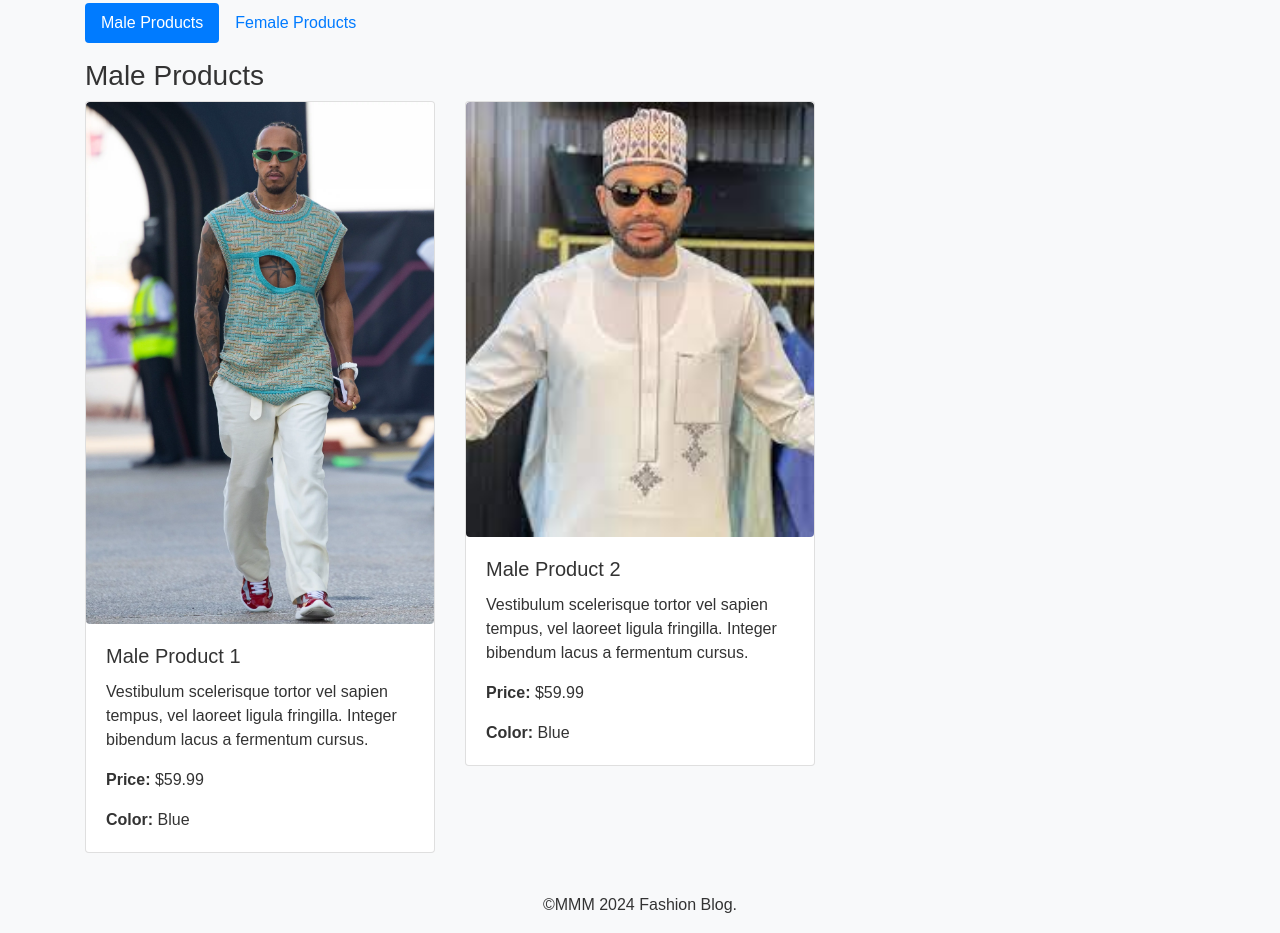
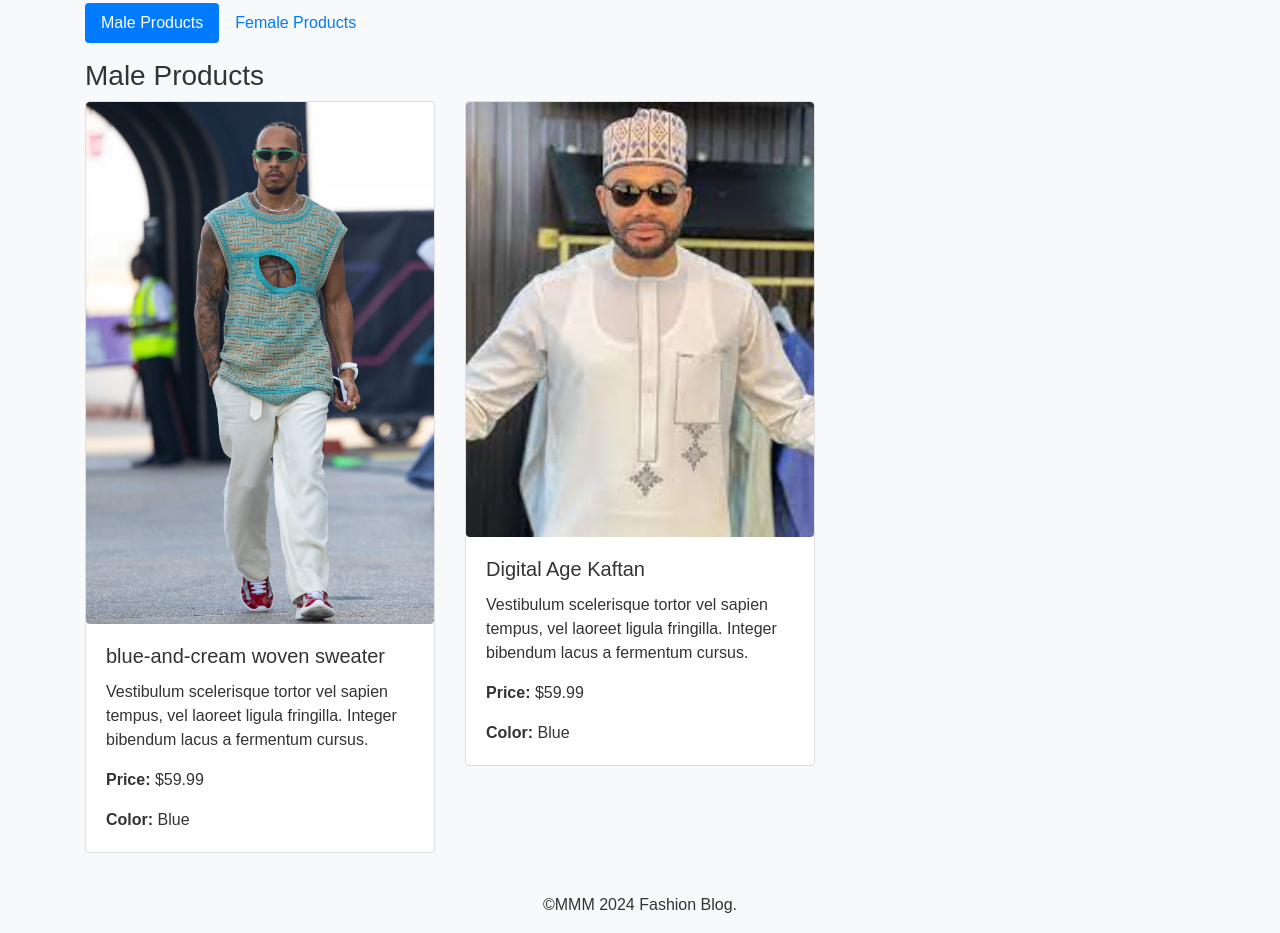
Before and after one commit to khalifaMMM12/Fashion-Blog, a plain HTML site: page Fashion_web/trend.html in a window 1280 px wide. Shown: the part 139-1072 px from the top of the page. Drawn offline with nearby package versions, Linux system fonts and the light colour scheme.

Commit message:
updated images

```diff
--- a/Fashion_web/trend.html
+++ b/Fashion_web/trend.html
@@ -64,7 +64,7 @@
                 <div class="card">
                   <img src="img/fashion1.jpg" alt="Lewis Hamilton" class="card-img img-fluid rounded" width="250px" height="250px">
                   <div class="card-body">
-                    <h5 class="card-title">Male Product 1</h5>
+                    <h5 class="card-title">blue-and-cream woven sweater</h5>
                     <p class="card-text">
                       Vestibulum scelerisque tortor vel sapien tempus, vel laoreet ligula fringilla.
                       Integer bibendum lacus a fermentum cursus.
@@ -80,7 +80,7 @@
                 <div class="card">
                   <img src="img/Kaftan.jpg" alt="Kaftan" class="card-img img-fluid rounded">
                   <div class="card-body">
-                    <h5 class="card-title">Male Product 2</h5>
+                    <h5 class="card-title">Digital Age Kaftan</h5>
                     <p class="card-text">
                       Vestibulum scelerisque tortor vel sapien tempus, vel laoreet ligula fringilla.
                       Integer bibendum lacus a fermentum cursus.
@@ -110,9 +110,9 @@
             <div class="row">
             <div class="col-md-4 mb-4">
               <div class="card">
-                <img src="https://via.placeholder.com/300" alt="Male Product 1" class="card-img-top">
+                <img src="img/Abaya fashion.jpg" alt="Male Product 1" class="card-img">
                 <div class="card-body">
-                <h5 class="card-title">Male Product 1</h5>
+                <h5 class="card-title">Casual Abaya Drip</h5>
                 <p class="card-text">
                   Vestibulum scelerisque tortor vel sapien tempus, vel laoreet ligula fringilla.
                   Integer bibendum lacus a fermentum cursus.
@@ -127,9 +127,9 @@
 
             <div class="col-md-4 mb-4">
               <div class="card">
-                <img src="https://via.placeholder.com/300" alt="Male Product 1" class="card-img-top">
+                <img src="img/Iftar Party Outfit.jpg" alt="Male Product 1" class="card-img">
                 <div class="card-body">
-                <h5 class="card-title">Male Product 1</h5>
+                <h5 class="card-title">Dubai Brown</h5>
                 <p class="card-text">
                   Vestibulum scelerisque tortor vel sapien tempus, vel laoreet ligula fringilla.
                   Integer bibendum lacus a fermentum cursus.
```
Also changed, not shown: Fashion_web/gallery.html (+2 -2 lines), Fashion_web/index.html (+2 -2 lines), Fashion_web/img/15 Easy and Cool Casual Outfits For Everyday Looks.jpg (added), Fashion_web/img/2ad00966-0db0-4eae-a527-eabb4aa0d3e7.jpg (added), Fashion_web/img/7977d8f4-f7a5-4888-acb9-a190cb2021f7.jpg (added), Fashion_web/img/A corn flower blue agbada, hand knitted Fulani hat, kaftan & sokoto.jpg (added), Fashion_web/img/Abaya Hijab Burkha Collection 2023.jpg (added), Fashion_web/img/Abaya fashion.jpg (added), Fashion_web/img/African Men Clothing Kaftan African Men Shirt and Down Black Dashiki Mens Shirt Family African Wear African Men's Clothing - Etsy.jpg (added), Fashion_web/img/Amazing Modern Abaya Designs 2023.jpg (added), Fashion_web/img/Baju Kondangan 2023 _ Gaya model pakaian gamis, Model baju wanita, Model pakaian islami.jpg (added), Fashion_web/img/Iftar Party Outfit.jpg (added), Fashion_web/img/Women’s Off Shoulder Frilly Suspender Dress Party Summer Ladies Short Sleeve V-neck Split Mid-leng.jpg (added), Fashion_web/img/b8d068af-21d8-4551-992e-f4eb8fa53d6e.jpg (added), 2 more files.
